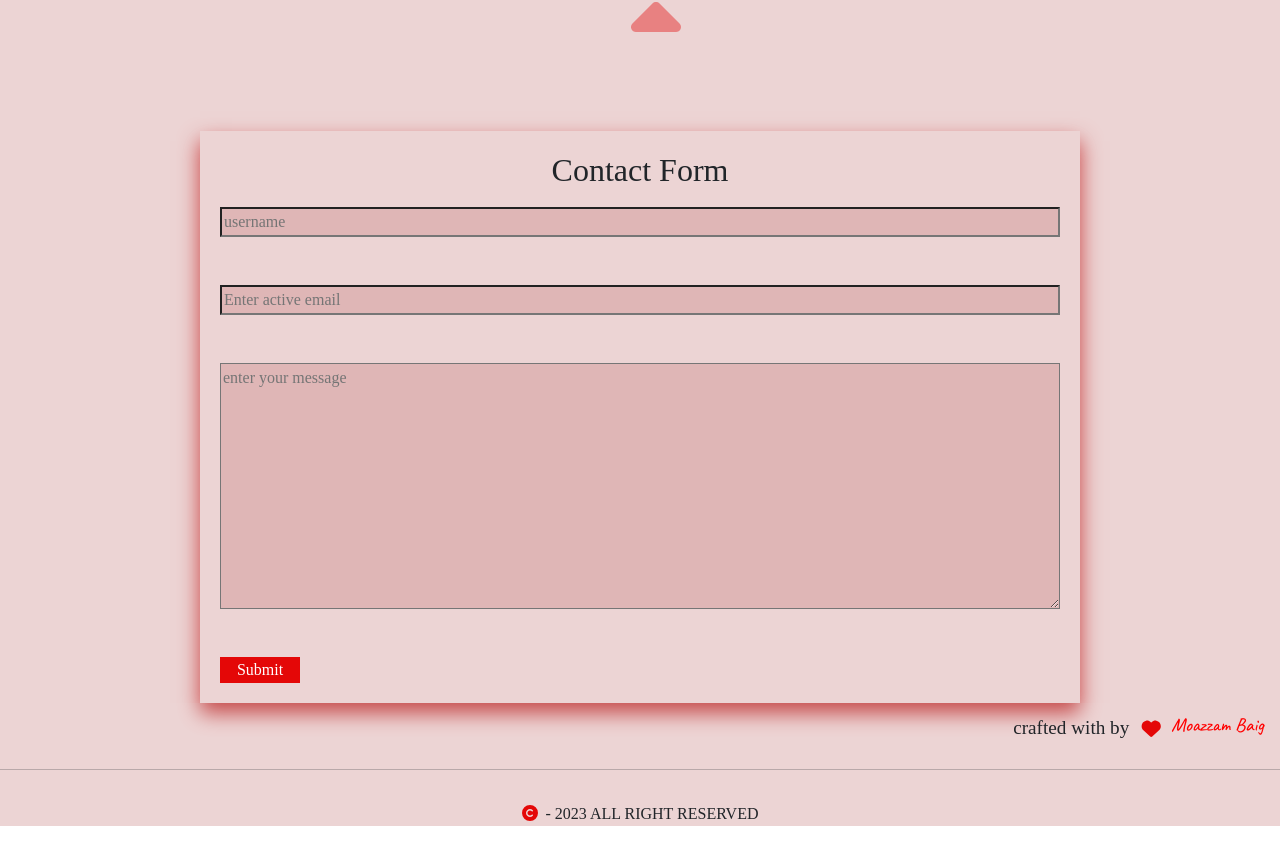
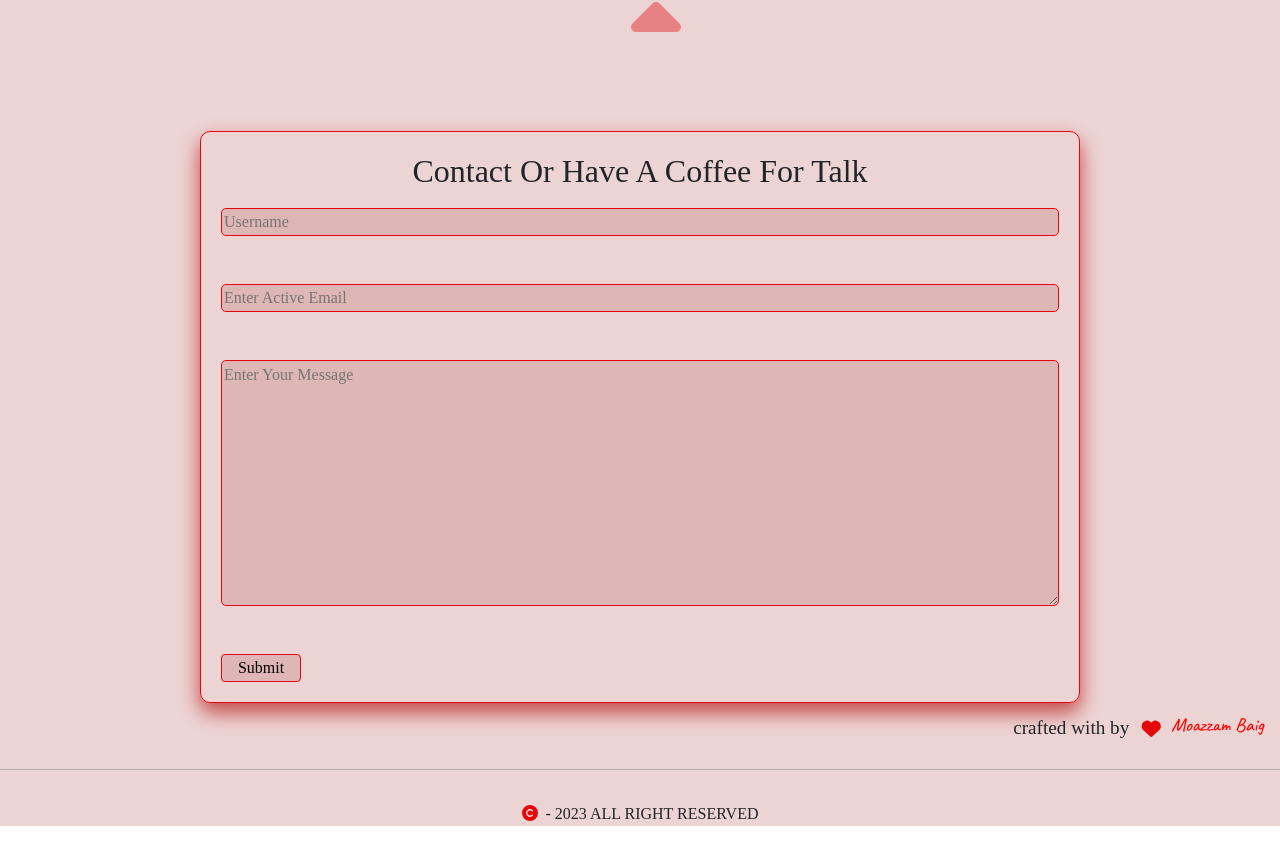
Before and after one commit to moazzam23/Portfolio, a React (Create React App) app: page /join in a window 1280 px wide. Shown: the part 449-1291 px from the top of the page. Built offline with nearby package versions, Linux system fonts and the light colour scheme; a web font is replaced by a local one.

Commit message:
Contact Form

```diff
--- a/src/Components/Pages/Slider.scss
+++ b/src/Components/Pages/Slider.scss
@@ -19,22 +19,39 @@
     margin-top: 1rem;
 
 
+
     .contact-form {
       max-width: 55rem;
       box-shadow:0px 10px 20px #ca3e3e;
       margin: auto;
+      font-family: playfair;
+      font-weight: 900;
+      border: 1px solid #e40707;
+      border-radius: 10px;
 
       .contact-inputs {
         display: flex;
         padding: 20px;
         flex-direction: column;
+        border:none;
         gap: 3rem;
-
+input{
+  border: 1px solid #e40707;
+  border-radius: 5px;
+  text-transform: capitalize;
+}
+textarea{
+  border: 1px solid #e40707;
+  border-radius: 5px;
+  text-transform: capitalize;
+}
         input[type="submit"] {
           cursor: pointer;
           width: 5rem;
-          background-color: black;
-          color: white;
+          background-color: #be686849;
+          color: black;
+          border: 1px solid #e40707;
+          border-radius: 4px;
           transition: all 0.2s;
 
           &:hover {
--- a/src/Main Page/Find2.js
+++ b/src/Main Page/Find2.js
@@ -33,11 +33,11 @@ const Find2 = () => {
     <div className="container2">
       <div className="contact-form">
         <form action="https://formspree.io/f/xoqoolne" method="POST" className="contact-inputs" >
-        <h2> Contact Form </h2><br />
+        <h2> Contact Or Have A Coffee For Talk </h2><br />
         <input style={{marginTop:"-110px",backgroundColor:"#be686849"}} type="text"  placeholder="username" name="username" required autoComplete="off" />
         <input type="email" style={{backgroundColor:"#be686849"}} placeholder="Enter active email" name="email" required autoComplete="off" />
        <textarea name="description" style={{backgroundColor:"#be686849"}} required autoComplete="off" placeholder="enter your message" cols={30} rows={10}></textarea>
-<input style={{backgroundColor:"#e40707" , border:"none"}} type="submit" />
+<input type="submit" />
         </form>
       </div>
     </div>
```
